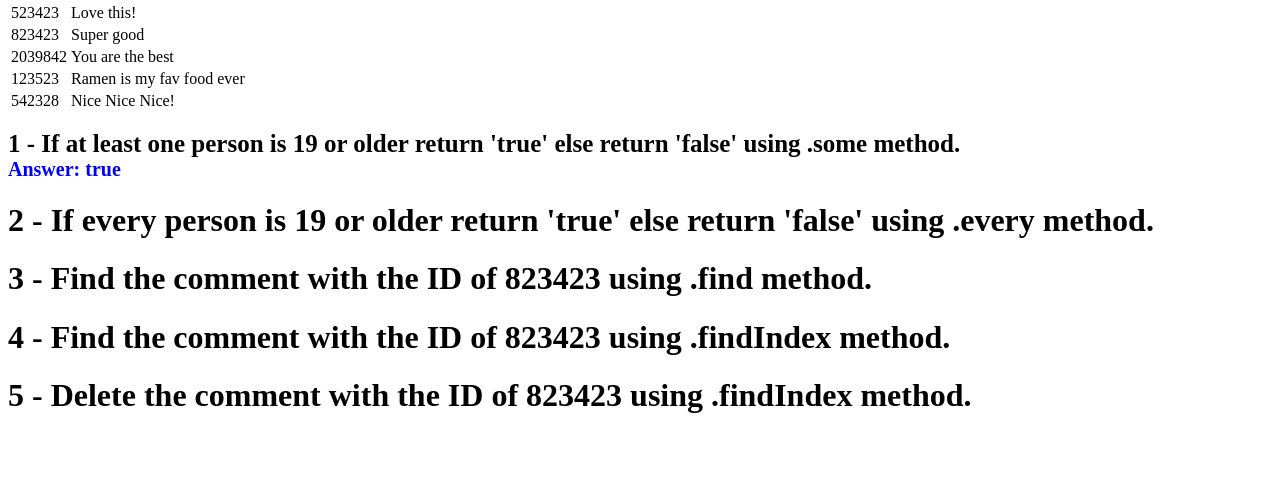
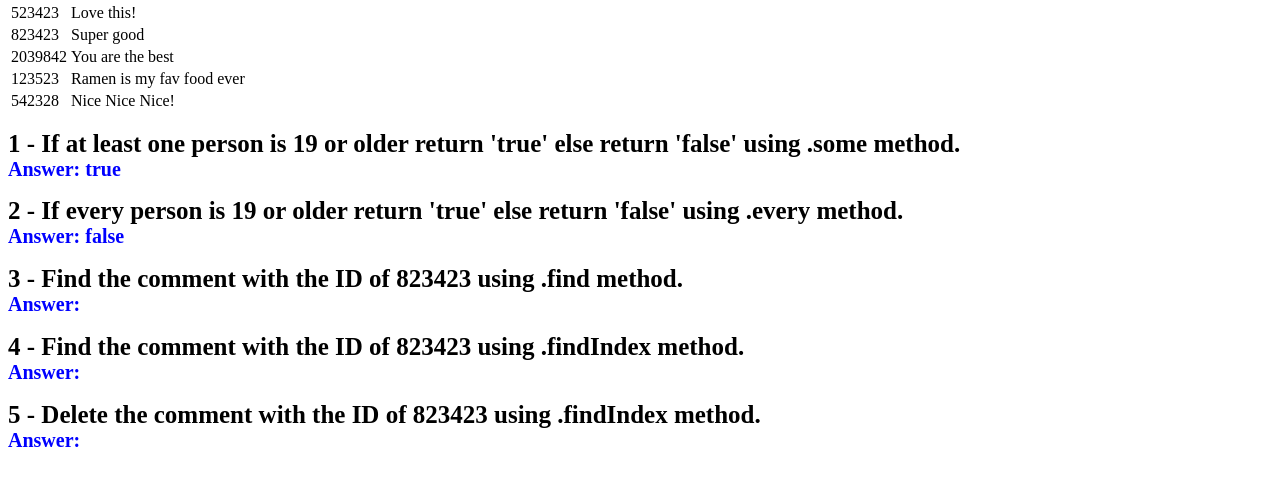
Before and after one commit to Pazoia/JavaScript30_day-7_JS-Array-Cardio_Part-2, a plain HTML site: page index.html in a window 1280 px wide. Shown: the part 284-770 px from the top of the page. Drawn offline with Linux system fonts and the light colour scheme.

Commit message:
Exercise 2 - check if everyone is older than 19 using the .every method

```diff
--- a/index.html
+++ b/index.html
@@ -66,8 +66,9 @@
     </h1>
 
     <script>
+        // Exercise 1
         // Array.prototype.some()
-        // Array.prototype.some() // is at least one person 19 or older?
+        // is at least one person 19 or older?
 
         // const isAdult = people.some(function(person) {
         //     const currentYear = (new Date()).getFullYear();
@@ -95,36 +96,72 @@
     </h1>
 
     <script>
+        // Exercise 2
         // Array.prototype.every()
-        // Array.prototype.every() // is everyone 19 or older?
+        // is everyone 19 or older?
+        const allAdults = people.every(person => {
+            const currentYear = (new Date()).getFullYear();
+            return currentYear - person.year >= 19;
+        });
+
+        console.log({allAdults});
+
+
     </script>
-    <h1>
+    <h1 class="exercises">
         2 - If every person is 19 or older return 'true' else return 'false' using .every method. <br>
+        <div class="answers">
+            Answer:
+            <script type="text/javascript">
+                document.write(allAdults)
+            </script>
+        </div>
     </h1>
 
     <script>
+        // Exercise 3
         // Array.prototype.find()
         // Find is like filter, but instead returns just the one you are looking for
         // find the comment with the ID of 823423
     </script>
-    <h1>
+    <h1 class="exercises">
         3 - Find the comment with the ID of 823423 using .find method. <br>
+        <div class="answers">
+            Answer:
+            <script type="text/javascript">
+
+            </script>
+        </div>
     </h1>
 
     <script>
+        // Exercise 4
         // Array.prototype.findIndex()
         // Find the comment with this ID
     </script>
-    <h1>
+    <h1 class="exercises">
         4 - Find the comment with the ID of 823423 using .findIndex method. <br>
+        <div class="answers">
+            Answer:
+            <script type="text/javascript">
+
+            </script>
+        </div>
     </h1>
 
     <script>
+        // Exercise 5
         // Array.prototype.findIndex()
         // delete the comment with the ID of 823423
     </script>
-    <h1>
+    <h1 class="exercises">
         5 - Delete the comment with the ID of 823423 using .findIndex method. <br>
+        <div class="answers">
+            Answer:
+            <script type="text/javascript">
+
+            </script>
+        </div>
     </h1>
 
 
```
